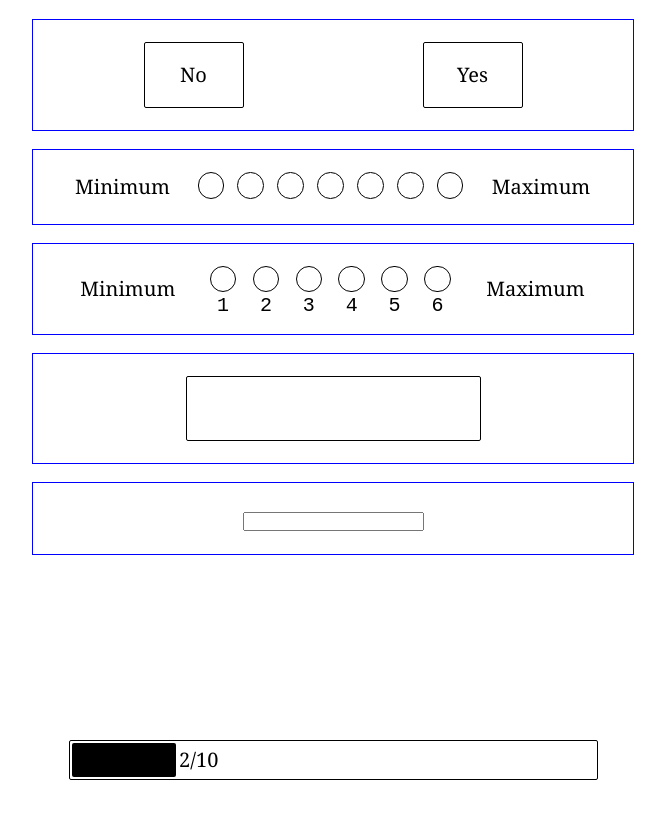
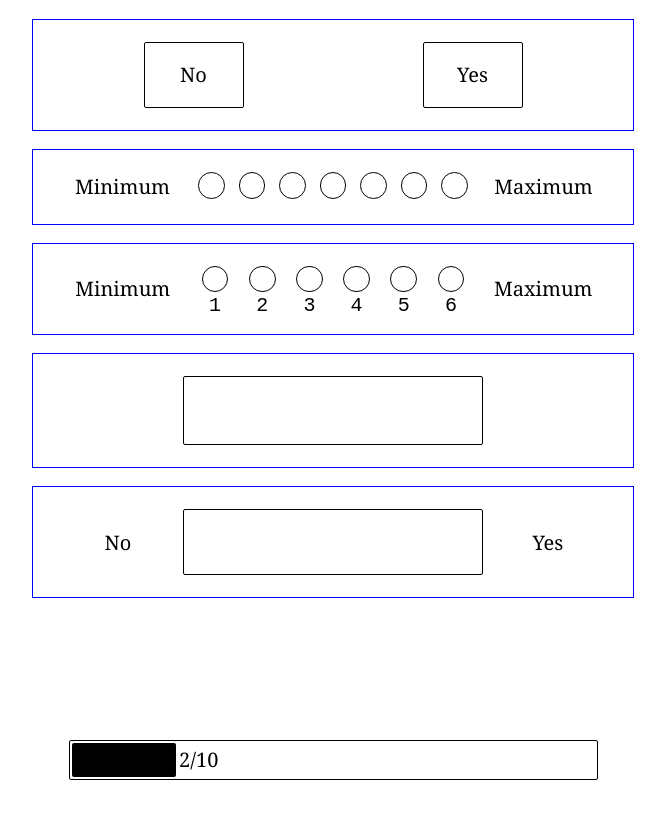
Before and after one commit to Sheraff/exp-method-for-min-n, a PHP site: page / in a window 1280 px wide. Shown: the whole page, without its empty margins (307-972 px from the left). Run offline with PHP 8.4, Linux system fonts and the light colour scheme.

Commit message:
finished designing input methods

```diff
--- a/index.html
+++ b/index.html
@@ -19,7 +19,7 @@
 	</div>
 	<div id="input" class="points"> <!-- points -->
 		<table><tr>
-			<td>
+			<td class="label">
 				<span>Minimum</span>
 			</td><td>
 				<button value="1"><span></span></button>
@@ -35,14 +35,14 @@
 				<button value="6"><span></span></button>
 			</td><td>
 				<button value="7"><span></span></button>
-			</td><td>
+			</td><td class="label">
 				<span>Maximum</span>
 			</td>
 		</tr></table>
 	</div>
 	<div id="input" class="points labeled"> <!-- points -->
 		<table><tr>
-			<td>
+			<td class="label">
 				<span>Minimum</span>
 			</td><td>
 				<button id="b1" value="1"><span></span><label for="b1">1</label></button>
@@ -56,7 +56,7 @@
 				<button id="b5" value="5"><span></span><label for="b5">5</label></button>
 			</td><td>
 				<button id="b6" value="6"><span></span><label for="b6">6</label></button>
-			</td><td>
+			</td><td class="label">
 				<span>Maximum</span>
 			</td>
 		</tr></table>
@@ -64,10 +64,10 @@
 	<div id="input" class="textbox"> <!-- free number input -->
 		<table><tr>
 			<td>
-				<input type="text" autofocus>
+				<div><input type="text" autofocus></div>
 			</td>
 		</tr></table>
-		<script type="text/javascript">
+		<script>
 			var input = document.getElementsByClassName('textbox')[0].getElementsByTagName('input')[0];
 			input.addEventListener('keypress', function(event){
 				var code = (event.keyCode ? event.keyCode : event.which);
@@ -81,10 +81,34 @@
 	</div>
 	<div id="input" class="scale"> <!-- scale -->
 		<table><tr>
-			<td>
-				<input type="text" autofocus>
+			<td class="label">
+				<span>No</span>
+			</td><td>
+				<div><span></span></div>
+			</td><td class="label">
+				<span>Yes</span>
 			</td>
 		</tr></table>
+		<script>
+		var scaleDiv = document.getElementsByClassName('scale')[0].getElementsByTagName('div')[0];
+		var scaleGauge = scaleDiv.getElementsByTagName('span')[0];
+		var value = 0;
+		scaleGauge.style.width = value+"%";
+		var left = scaleDiv.getBoundingClientRect().left + 2;
+		var size = - left + (scaleDiv.getBoundingClientRect().right - 3);
+		scaleDiv.addEventListener('mousemove', function(event) {
+			value = (event.pageX-left)/size*100;
+			value = value>100?100:value;
+			value = value<0?0:value;
+			scaleGauge.style.width = value+"%";
+		}, false);
+		scaleDiv.addEventListener('mouseleave', function (event) {
+			if(event.pageX-left<0) value = 0;
+			if(event.pageX-left>size) value = 100;
+			scaleGauge.style.width = value+"%";
+		}, false);
+
+		</script>
 	</div>
 </main>
 <footer>
--- a/s.css
+++ b/s.css
@@ -32,6 +32,9 @@ header {
 	top: 0;
 	width: 100%;
 }
+td.label{
+	width: 25%;
+}
 
 main{
 
@@ -52,8 +55,32 @@ button:focus, input:focus{
 	outline: 0;
 }
 
+.scale div{
+	border: solid 1px black;
+	border-radius: 2px;
+	cursor: crosshair;
+	padding: 2px;
+	width: 300px;
+	margin: 0 auto;
+}
+.scale div span{
+	height: 3em;
+	width: 100%;
+	display: block;
+	background-color: black;
+	border-radius: 2px;
+}
+
+.textbox div{
+	border: solid 1px black;
+	border-radius: 2px;
+	padding: 2px;
+	width: 300px;
+	margin: 0 auto;
+}
 .textbox input{
-	border: solid 1px black;
+	border: none;
+	width: 100%;
 	padding: 1em;
 	border-radius: 2px;
 
```
